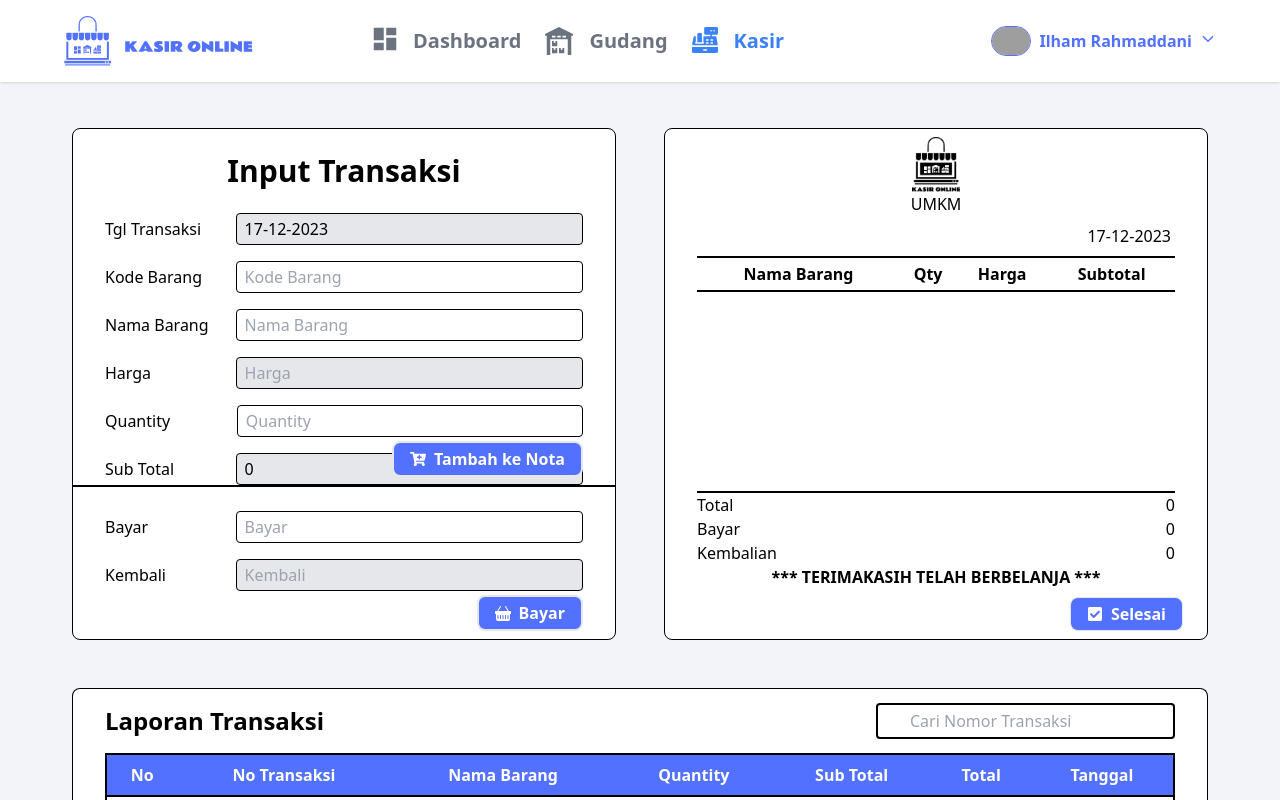
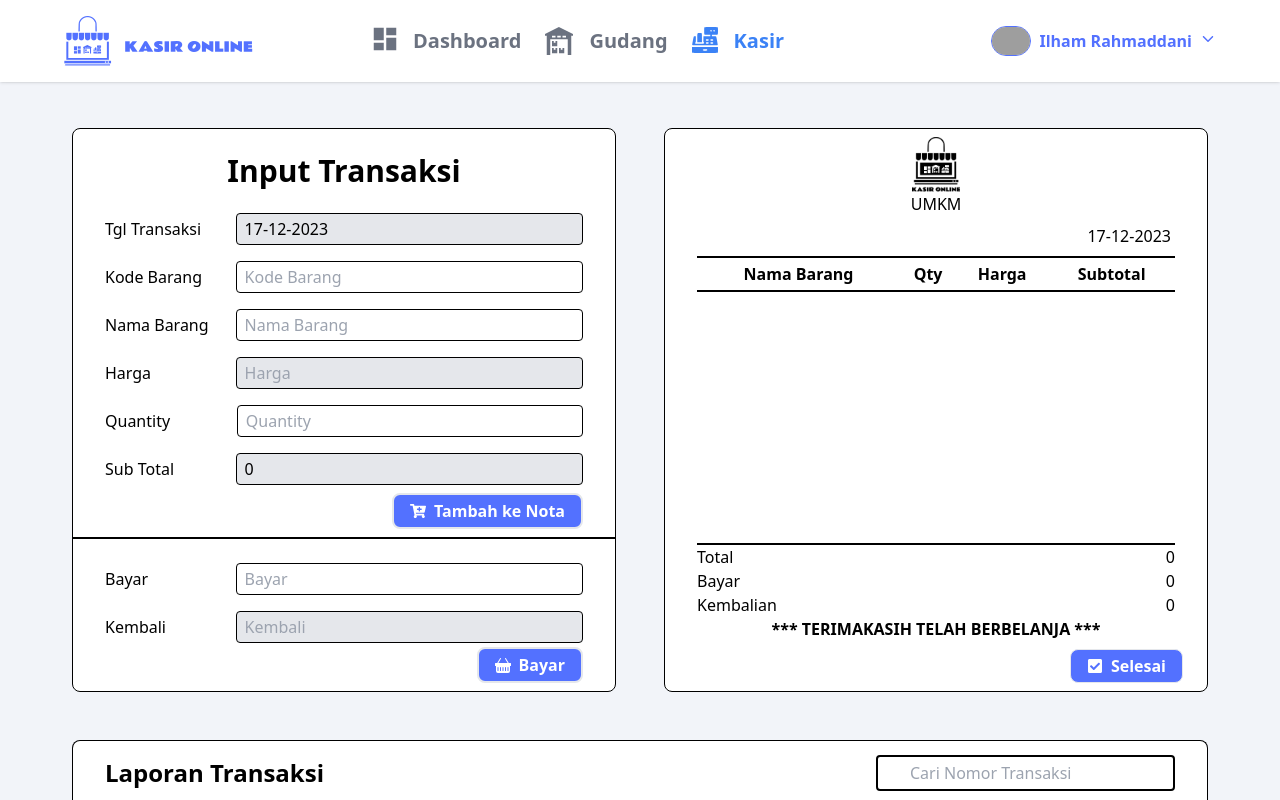
Before and after one commit to FS2-skilvul/final-project-cashier, a React (Vite) app in the folder frontend/: page /kasir in a window 1280 px wide. Shown: the top 800 px of the page. Built offline with nearby package versions, Linux system fonts and the light colour scheme; grey boxes are pictures that could not be loaded.

Commit message:
fix: tampilan

```diff
--- a/frontend/src/pages/kasir.jsx
+++ b/frontend/src/pages/kasir.jsx
@@ -284,10 +284,12 @@ function KasirPage() {
 										</div>
 									</div>
 								</form>
-								<button onClick={handleSubmitAddCart} disabled={qty == '' || sudahBayar ? 'disabled' : ''} className="border-2 p-1 px-4 rounded-lg absolute right-8 bottom-2 mx-auto bg-primary text-white font-bold flex items-center gap-2">
-									<FaCartPlus />
-									Tambah ke Nota
-								</button>
+								<div className='flex w-full justify-end items-end px-8 py-2'>
+									<button onClick={handleSubmitAddCart} disabled={qty == '' || sudahBayar ? 'disabled' : ''} className="border-2 p-1 px-4 rounded-lg bg-primary text-white font-bold flex items-center space-x-2">
+										<FaCartPlus />
+										<p>Tambah ke Nota</p>
+									</button>
+								</div>
 							</div>
 							{/* Modal Pilih Barang */}
 							<div>
```
